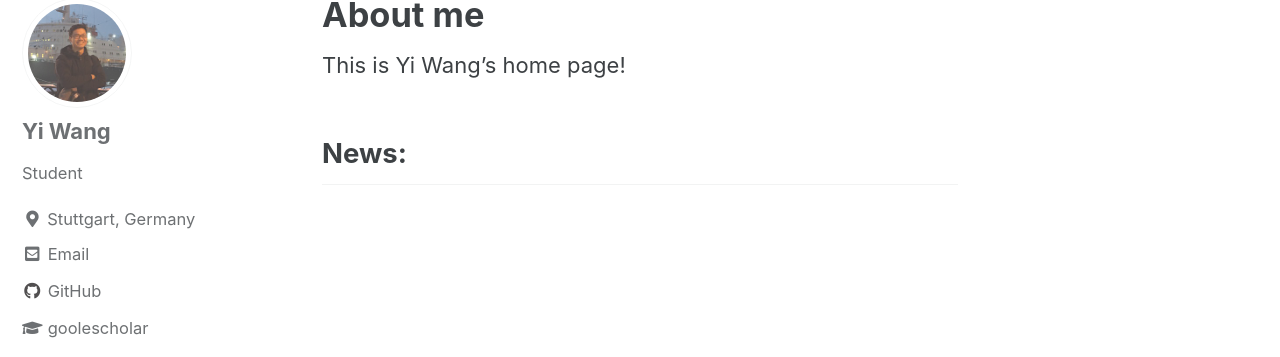
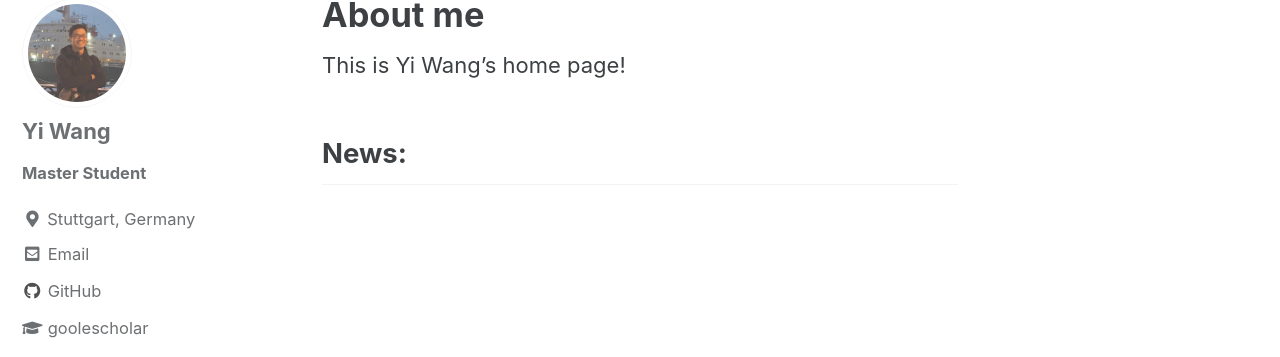
Before and after one commit to wangyi111/wangyi111.github.io, a Jekyll site: the page built from _pages/about.md, in a window 1280 px wide. Shown: the part 123-480 px from the top of the page. Built offline with Jekyll 4.4.1, drawn with Linux system fonts in a browser that asks for light colours; cached includes are drawn as plain includes.

Commit message:
Update _config.yml

```diff
--- a/_config.yml
+++ b/_config.yml
@@ -95,7 +95,7 @@ analytics:
 author:
   name             : "Yi Wang"
   avatar           : "/assets/images/bio-yi-th.jpg"
-  bio              : "Student"
+  bio              : "**Master Student**"
   location         : "Stuttgart, Germany"
   email            :
   links:
```
